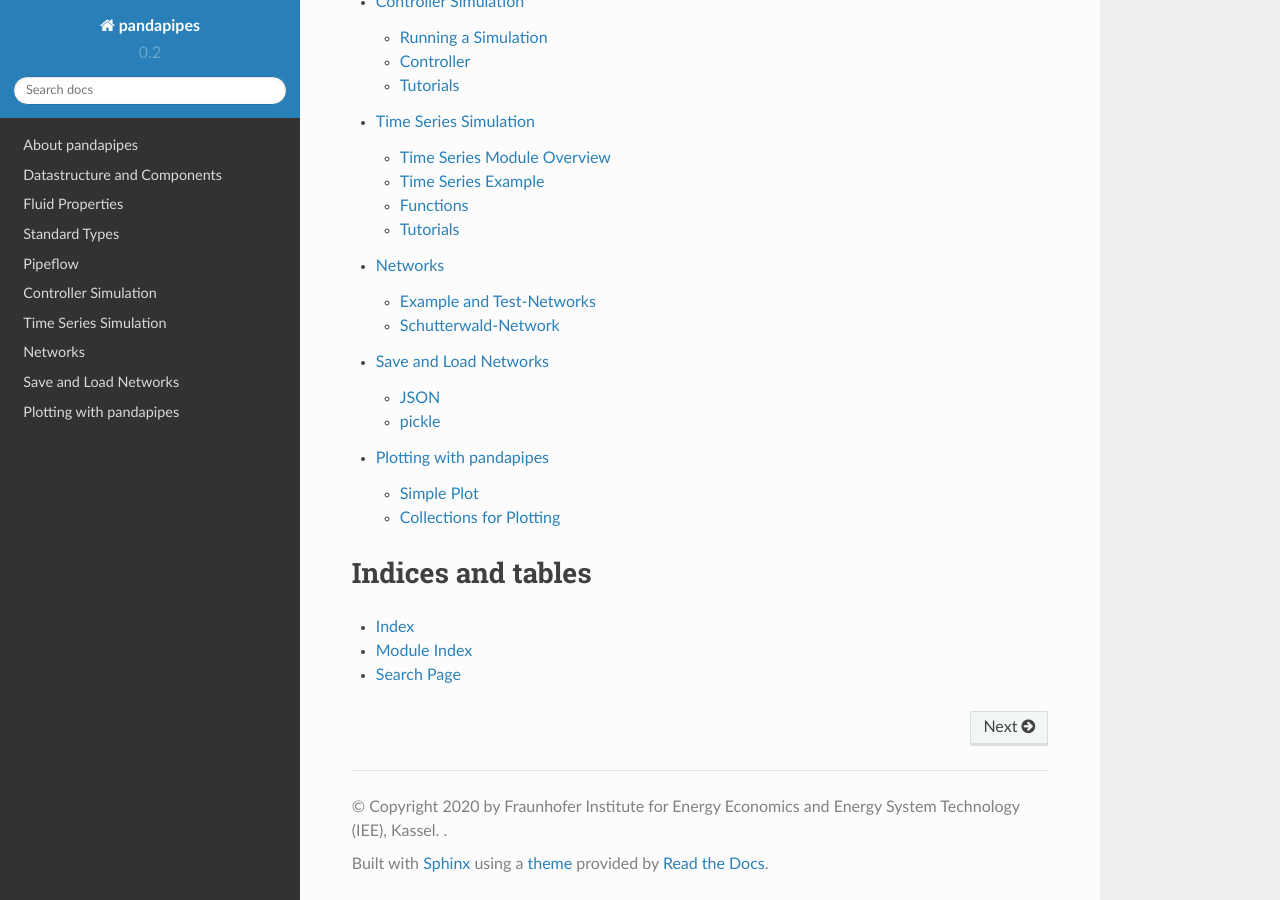
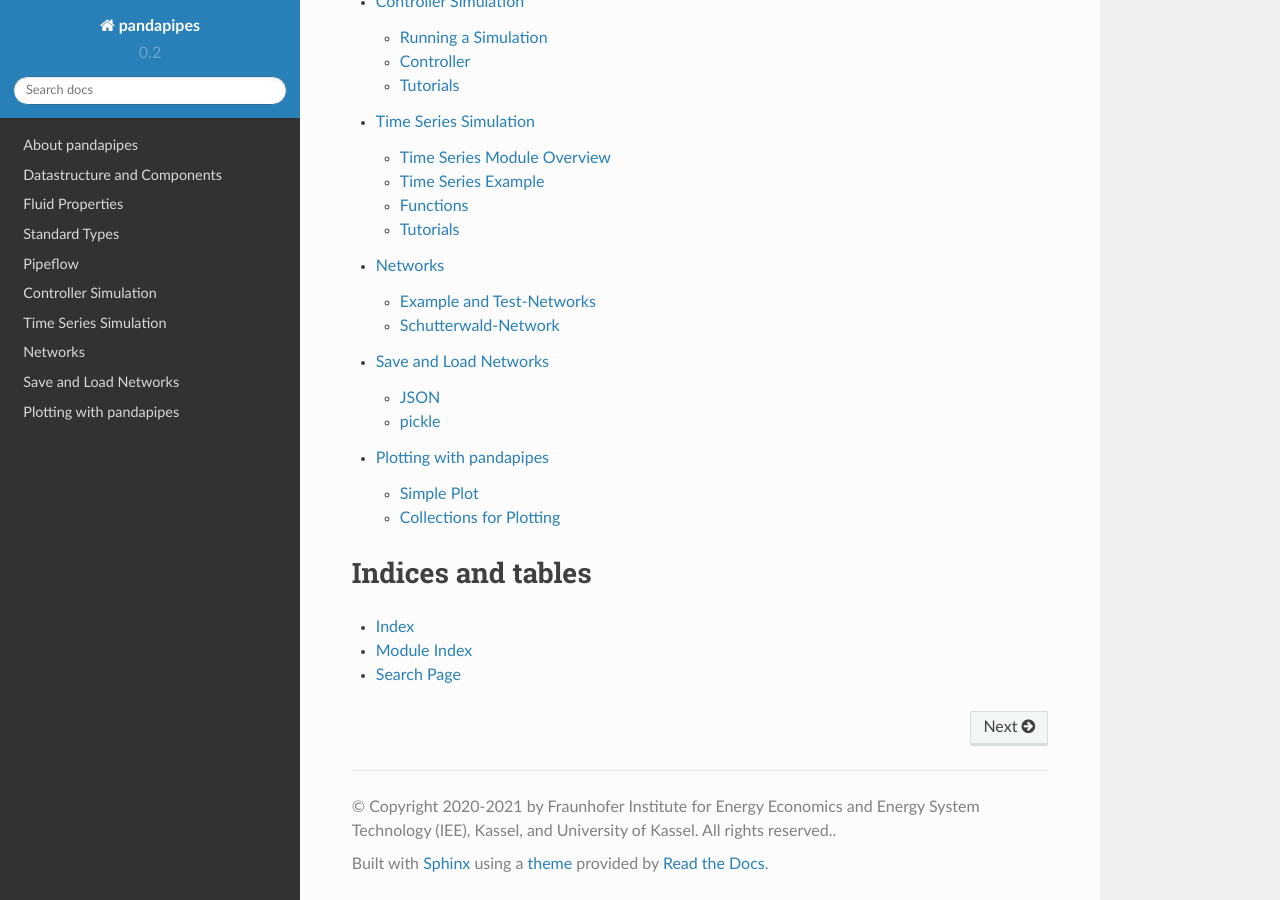
Before and after one commit to e2nIEE/pandapipes, a Sphinx documentation site: the page built from doc/source/index.rst, in a window 1280 px wide and 900 px high, scrolled down 1556 px. Built offline with Sphinx 7.4.7 and the Read the Docs theme 2.0.0, drawn with Linux system fonts in a browser that asks for light colours.

Commit message:
copyright adaption

```diff
--- a/doc/source/conf.py
+++ b/doc/source/conf.py
@@ -23,7 +23,8 @@
 # -- Project information -----------------------------------------------------
 
 project = 'pandapipes'
-copyright = '2020 by Fraunhofer Institute for Energy Economics and Energy System Technology (IEE), Kassel. '
+copyright = '2020-2021 by Fraunhofer Institute for Energy Economics \
+             and Energy System Technology (IEE), Kassel, and University of Kassel. All rights reserved.'
 
 
 
```
Also changed, not shown: 2 other files.
